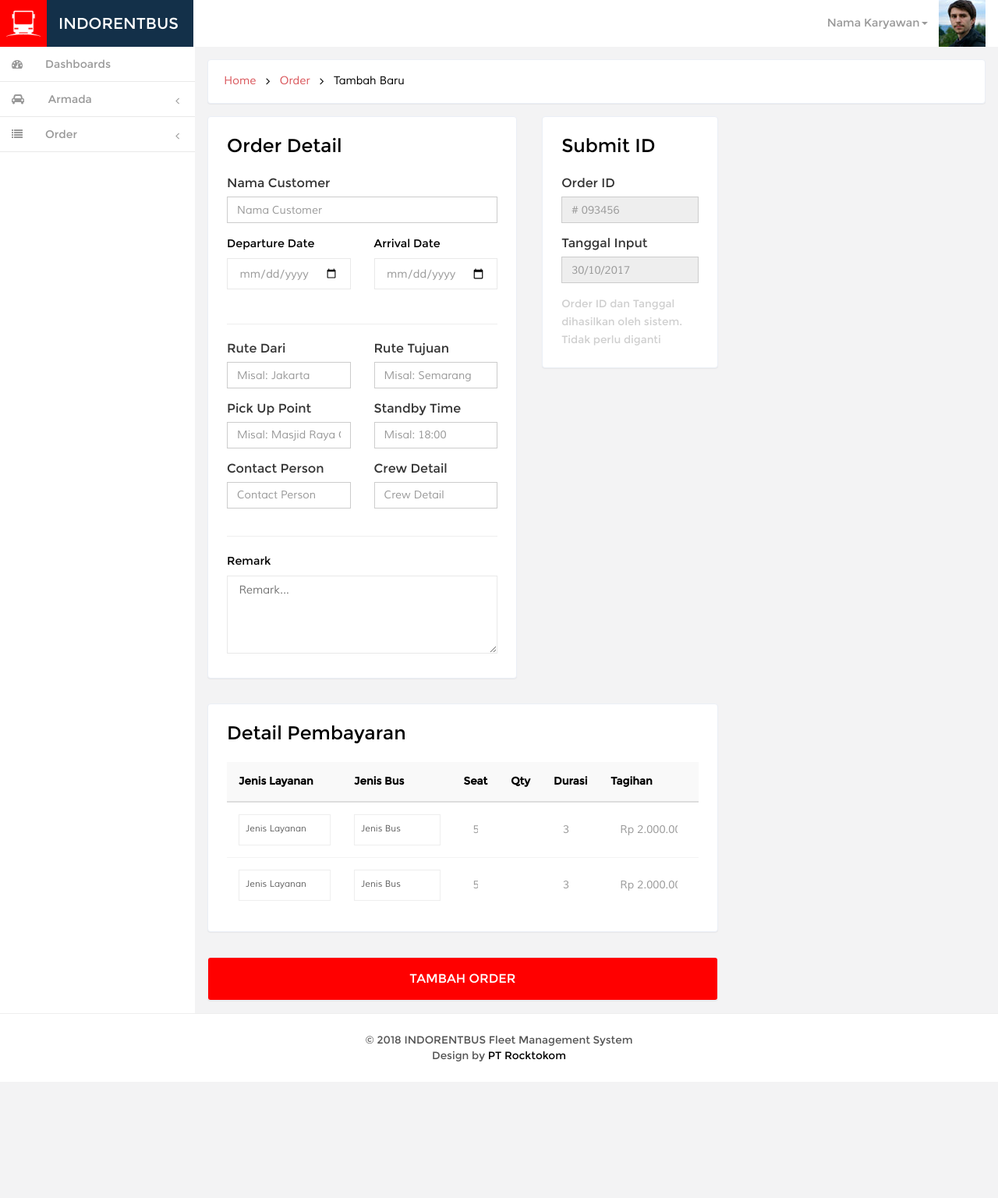
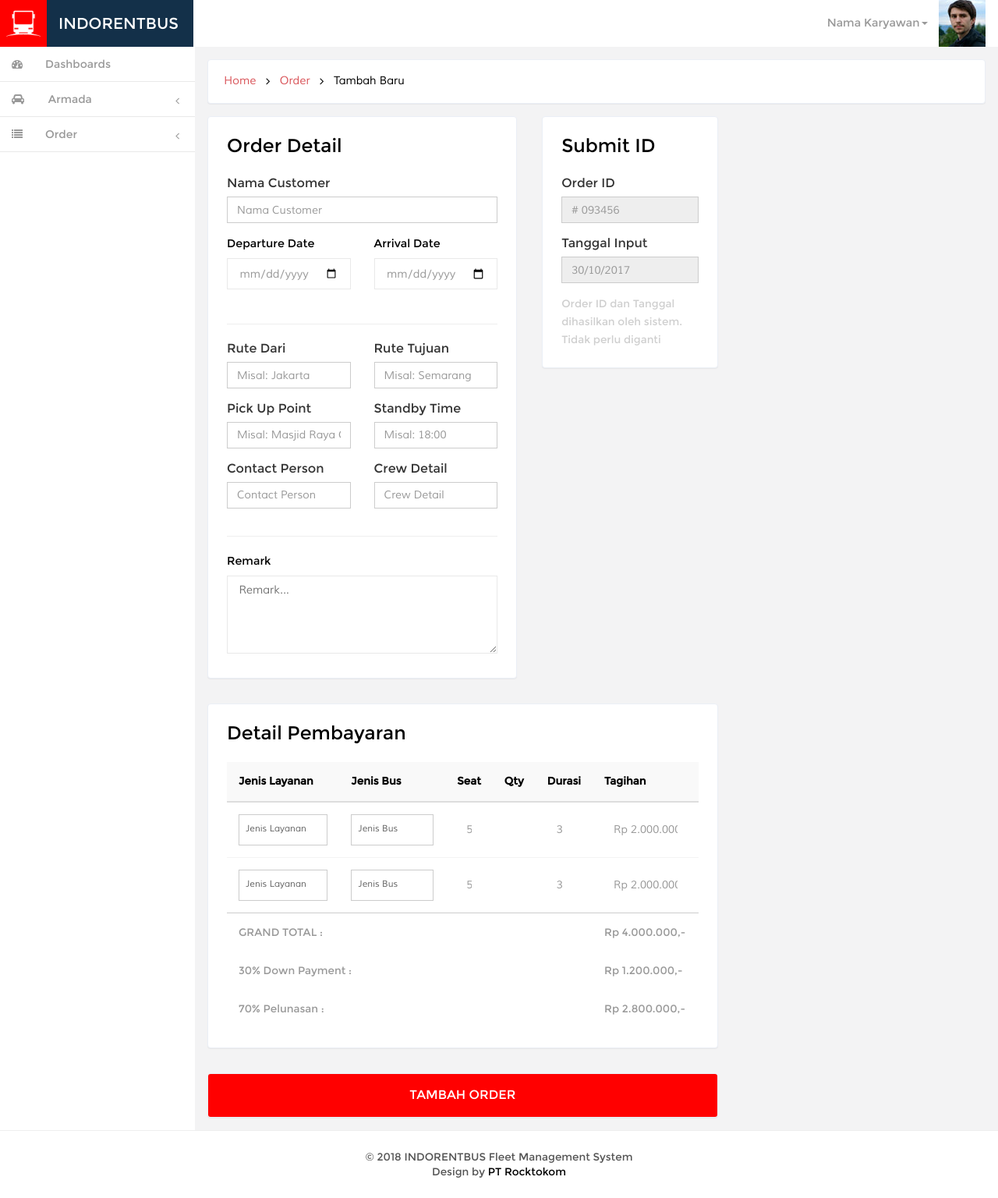
Before and after one commit to kemtol/indorentbus, a Jekyll site: the page built from laman/tambah-order.html, in a window 1280 px wide. Shown: the whole page at 78% size. Built offline with Jekyll 4.4.1, drawn with Linux system fonts in a browser that asks for light colours; nearby versions of some CDN libraries; Markdown is read by kramdown in place of the engine named in the settings; comment, search, counter and statistics services are not loaded; before the commit the page ends 1387 px from its top, so only the background shows below that.

Commit message:
Update tambah-order.html

```diff
--- a/laman/tambah-order.html
+++ b/laman/tambah-order.html
@@ -103,7 +103,7 @@ permalink: /orders/tambah/
 			<style>
 				#table_quot thead tr th{color:#000;background:#f9f9f9}
 				#table_quot .form-control1,#table_quot .form-control,#table_quot .form-control[disabled]{border:none;background:transparent}
-				#table_quot .form-control1.a1{border:1px solid #eee;border-radius:0}
+				#table_quot .form-control1.a1{border:1px solid #ccc;border-radius:0;background:#fff}
 			</style>
 			<h3 id="forms-gambar" class="">Detail Pembayaran</h3>
 			<table id="table_quot" class="table">
@@ -172,6 +172,18 @@ permalink: /orders/tambah/
 							<input type="text" class="form-control required" id="subtotal" disabled placeholder="Rp 2.000.000,-" name="subtotal">
 						</td>
 					</tr>
+					<tr style="border-top:1px solid #ccc">
+						<td colspan="5">GRAND TOTAL :</td>
+						<td>Rp 4.000.000,-</td>
+					</tr>
+					<tr>
+						<td colspan="5">30% Down Payment :</td>
+						<td>Rp 1.200.000,-</td>
+					</tr>
+					<tr>
+						<td colspan="5">70% Pelunasan :</td>
+						<td>Rp 2.800.000,-</td>
+					</tr>
 				</tbody>
 			</table>
 		</div>
```
